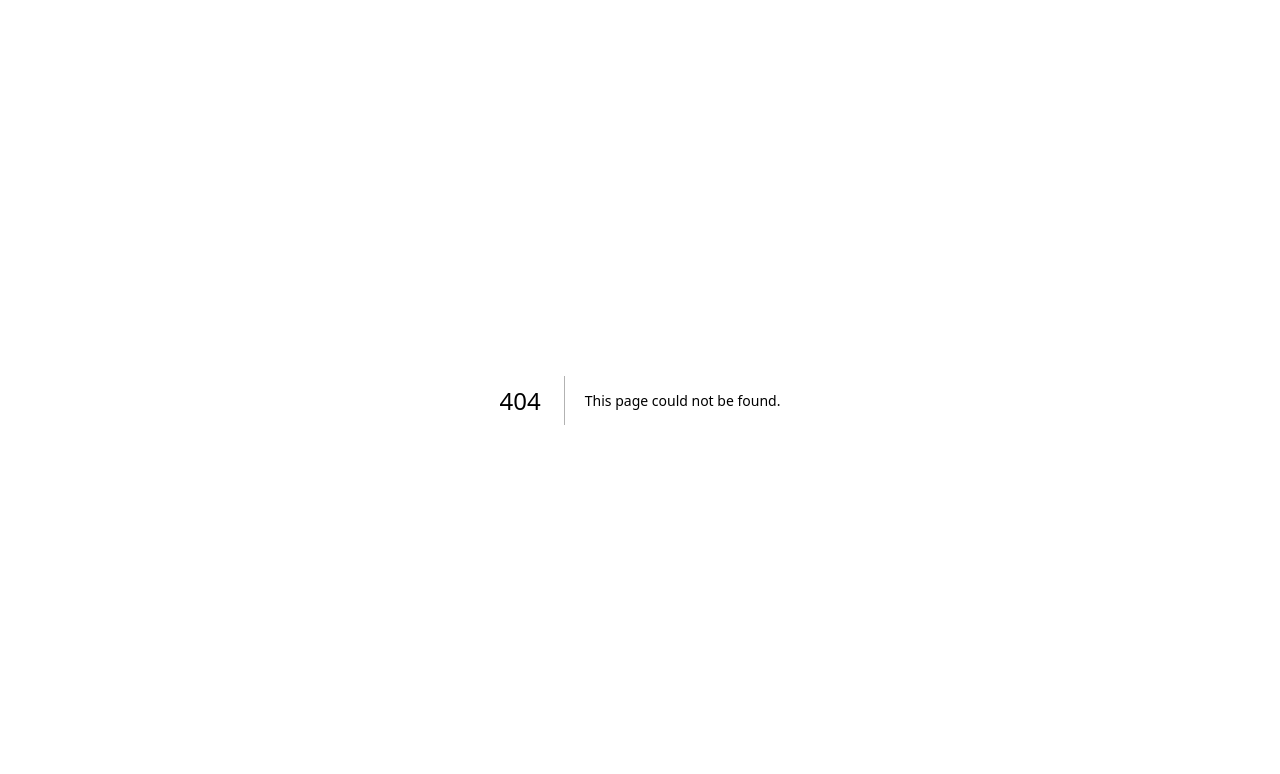
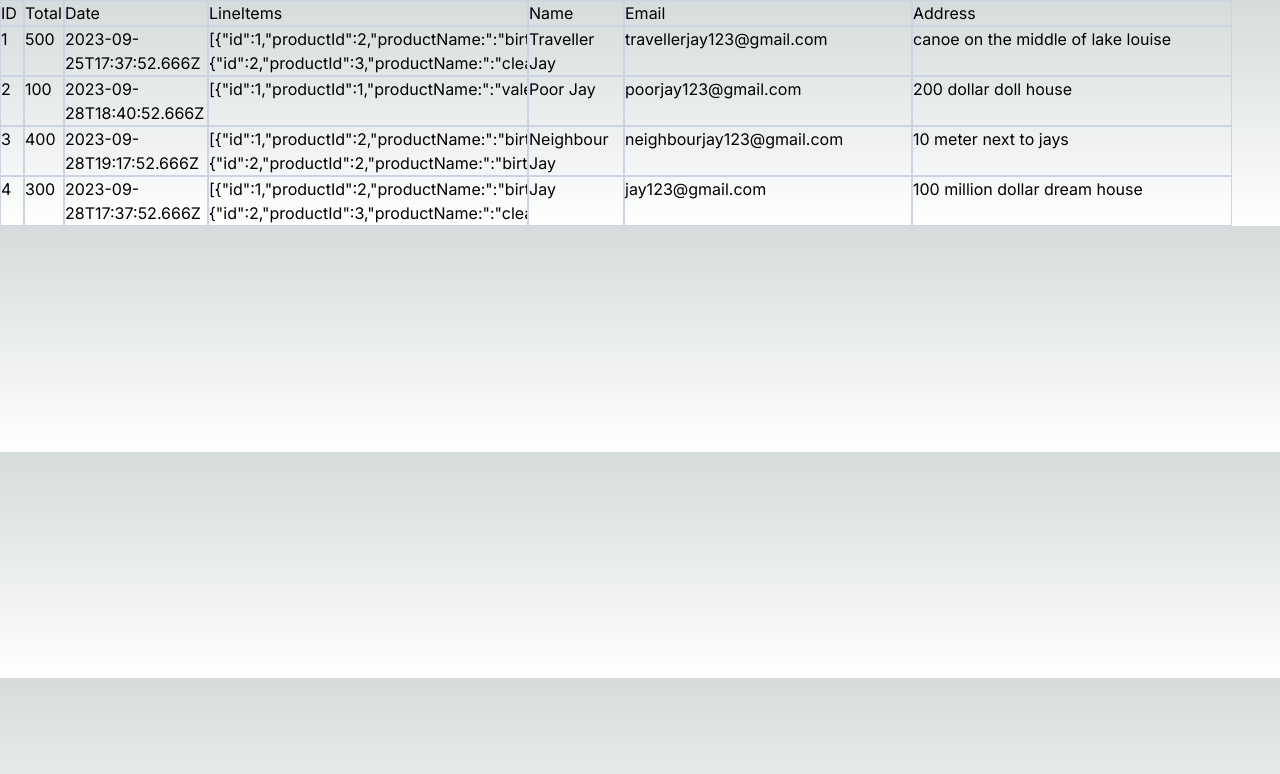
Before and after one commit to jay-kj-woo/simple-warehouse, a Next.js app: page /orders in a window 1280 px wide. Before the commit this address had no page. Shown: the top 774 px of the page. Built offline with nearby package versions, Linux system fonts and the light colour scheme.

Commit message:
feat: adds order list page

```diff
--- /dev/null
+++ b/app/orders/OrderItem.tsx
@@ -0,0 +1,30 @@
+import { Order } from '@domain/Order';
+
+interface Props {
+  order: Order;
+}
+
+export const OrderItem = ({ order }: Props) => {
+  const {
+    shippingAddress,
+    orderTotal,
+    orderId,
+    orderDate,
+    lineItems,
+    customerName,
+    customerEmail,
+  } = order;
+  return (
+    <div className="flex ">
+      <div className="border border-slate-300 w-6">{orderId}</div>
+      <div className="border border-slate-300 w-10">{orderTotal}</div>
+      <div className="border border-slate-300 w-36">{orderDate}</div>
+      <div className="border border-slate-300  w-80 overflow-x-auto">
+        {JSON.stringify(lineItems)}
+      </div>
+      <div className="border border-slate-300 w-24">{customerName}</div>
+      <div className="border border-slate-300 w-72">{customerEmail}</div>
+      <div className="border border-slate-300 w-80">{shippingAddress}</div>
+    </div>
+  );
+};
--- /dev/null
+++ b/app/orders/OrderList.tsx
@@ -0,0 +1,27 @@
+import { Order } from '@domain/Order';
+import { OrderItem } from './OrderItem';
+
+interface Props {
+  orders: Order[];
+}
+
+export const OrderList = ({ orders }: Props) => {
+  return (
+    <>
+      <div className="flex ">
+        <div className="border border-slate-300 w-6">ID</div>
+        <div className="border border-slate-300 w-10">Total</div>
+        <div className="border border-slate-300 w-36">Date</div>
+        <div className="border border-slate-300  w-80 overflow-x-auto">
+          LineItems
+        </div>
+        <div className="border border-slate-300 w-24">Name</div>
+        <div className="border border-slate-300 w-72">Email</div>
+        <div className="border border-slate-300 w-80">Address</div>
+      </div>
+      {orders.map((order) => (
+        <OrderItem order={order} key={order.orderId} />
+      ))}
+    </>
+  );
+};
--- /dev/null
+++ b/app/orders/page.tsx
@@ -0,0 +1,13 @@
+import { getOrdersAction } from '@/serverActions/getOrdersAction';
+import { OrderList } from './OrderList';
+
+export default async function OrderListPage() {
+  const orders = await getOrdersAction();
+
+  if (!orders.length) return <div>There is no order remaining to process!</div>;
+  return (
+    <div>
+      <OrderList orders={orders} />
+    </div>
+  );
+}
--- /dev/null
+++ b/serverActions/getOrdersAction.ts
@@ -0,0 +1,12 @@
+import { GetOrders } from '@application/usecases/GetOrders';
+import { Order } from '@domain/Order';
+import { DatabaseClient } from '@infra/db/DatabaseClient';
+import { OrderRepositoryIpml } from '@infra/repository/OrderRepositoryImpl';
+
+export const getOrdersAction = async () => {
+  const client = new DatabaseClient<Order[]>();
+  const repo = new OrderRepositoryIpml(client);
+  const usecase = new GetOrders(repo);
+  const orders = await usecase.execute();
+  return orders;
+};
```
